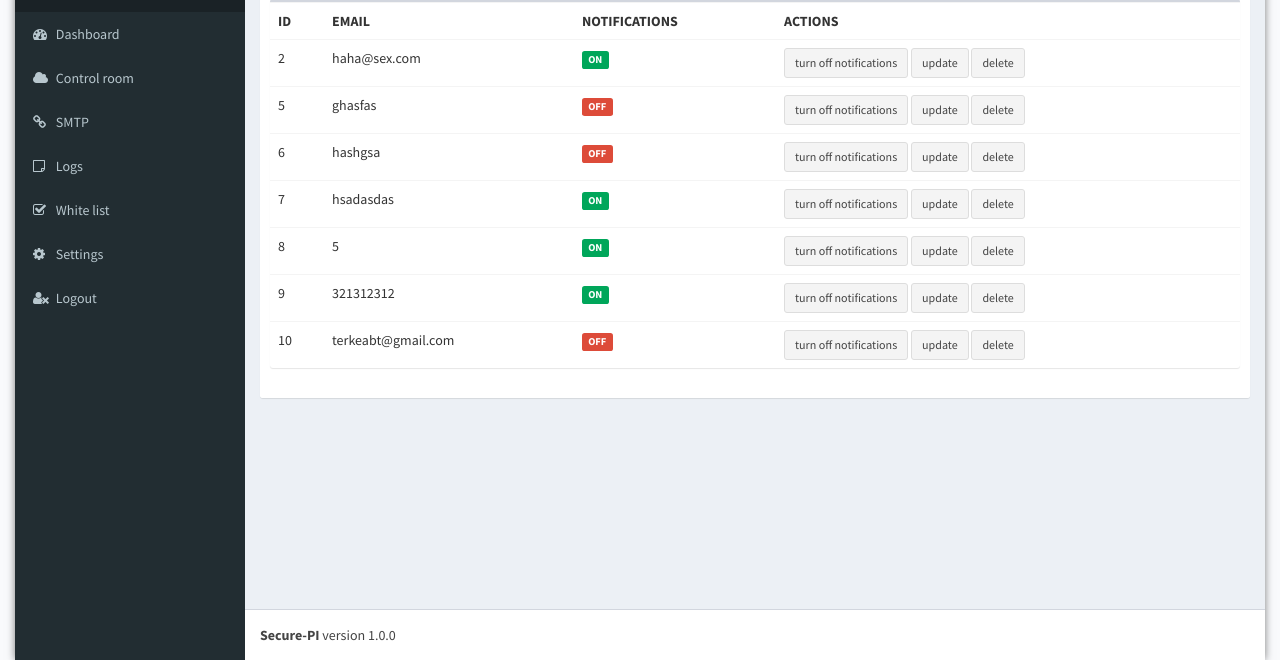
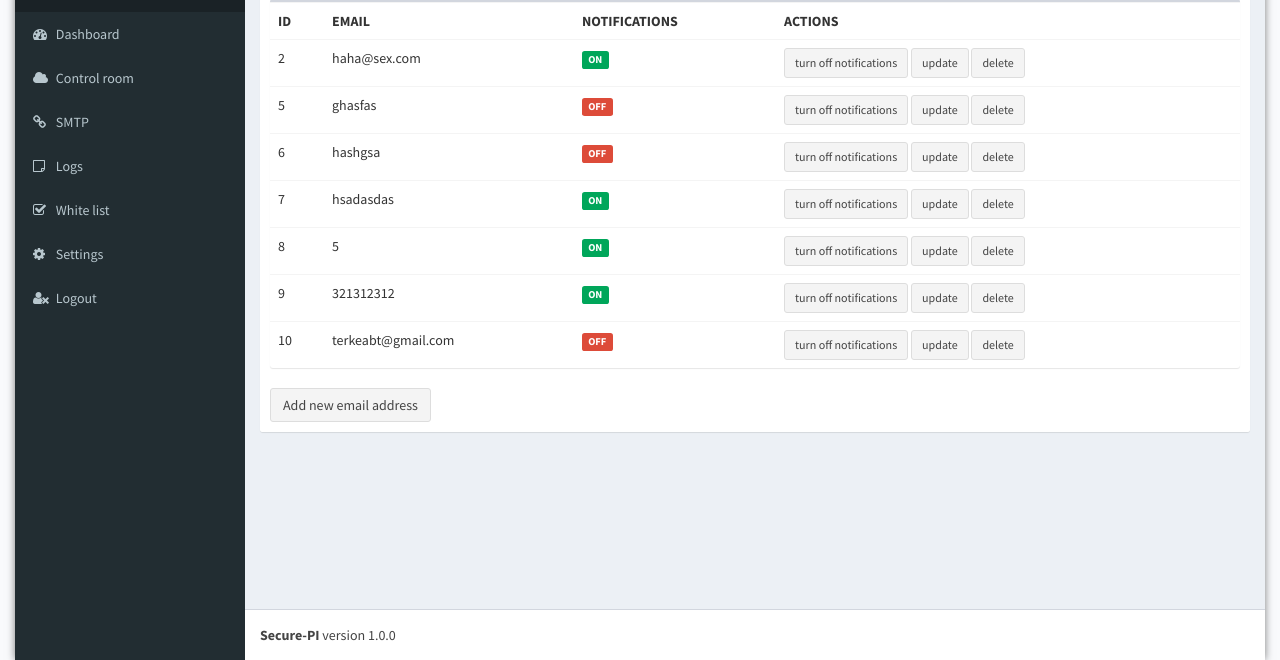
Before and after one commit to Terkea/secure-pi, a Flask app: page /smtp/ in a window 1280 px wide, after a click on "Notification settings". Shown: the part 140-800 px from the top of the page. Run offline with Flask 2, Linux system fonts and the light colour scheme; a user stored in the database is signed in; data comes from the database, SQL or seed files in the repository; both versions use the stored data as it was after the commit; some libraries are stand-ins or nearby versions.

Commit message:
notifications button to add new emails

```diff
--- a/securepi/forms.py
+++ b/securepi/forms.py
@@ -18,3 +18,6 @@ class UpdateSMTPForm(FlaskForm):
 class UpdateEmailAddress(FlaskForm):
     email_update = StringField('Email Address', validators=[DataRequired(message='Field required'), Email()])
     id = StringField('ID', validators=[DataRequired(message='Field required')])
+
+class AddNewEmail(FlaskForm):
+    email = StringField('Email Address', validators=[DataRequired(message='Field required'), Email()])
--- a/securepi/routes.py
+++ b/securepi/routes.py
@@ -1,6 +1,6 @@
 from flask import Flask, escape, request, render_template, redirect, url_for, session
 from securepi import app, tools, db
-from securepi.forms import LoginForm, UpdateSMTPForm, UpdateEmailAddress
+from securepi.forms import LoginForm, UpdateSMTPForm, UpdateEmailAddress, AddNewEmail
 from securepi.models import User, Email, Picture, WhiteList
 import json
 
@@ -62,6 +62,7 @@ def login():
 def smtp():
     form = UpdateSMTPForm(request.form)
     form2 = UpdateEmailAddress(request.form)
+    form3 = AddNewEmail(request.form)
     query = Email.query.all()
 
     if "form-submit" in request.form and form.validate_on_submit():
@@ -91,7 +92,19 @@ def smtp():
     else:
         print('cannot validate the second form')
 
-    return render_template('smtp.html', config=CONFIG['SMTP'], query=query, form=form, form2=form2)
+
+    #todo check if the email is unique
+    if "form3-submit" in request.form and form3.validate_on_submit():
+        email = str(form3.email.data)
+        newemail = Email(email=email, notifications=True)
+
+        db.session.add(newemail)
+        db.session.commit()
+        query = Email.query.all()
+    else:
+        print('cannot validate the third form')
+
+    return render_template('smtp.html', config=CONFIG['SMTP'], query=query, form=form, form2=form2, form3=form3)
 
 @app.route('/delete_email/<int:id>', methods=['GET', 'POST'])
 def delete_email(id):
--- a/securepi/templates/smtp.html
+++ b/securepi/templates/smtp.html
@@ -85,7 +85,7 @@
                             <a href="/change_notification_status/{{ foo.id }}">
                                 <button class="btn btn-sm btn-default">turn off notifications</button>
                             </a>
-                            <a href="" data-toggle="modal" data-target="#{{ foo.id }}">
+                            <a href="#" data-toggle="modal" data-target="#{{ foo.id }}">
                                 <button class="btn btn-sm btn-default" >update</button>
                             </a>
                                 <div class="modal fade" id="{{ foo.id }}">
@@ -130,6 +130,34 @@
           <!-- /.box -->
         </div>
       </div>
+         <a href="#" data-toggle="modal" data-target="#new_email_modal" class="btn btn-default">Add new email address</a>
+          <div class="modal fade" id="new_email_modal">
+          <div class="modal-dialog">
+            <div class="modal-content">
+              <div class="modal-header">
+                <button type="button" class="close" data-dismiss="modal" aria-label="Close">
+                  <span aria-hidden="true">&times;</span></button>
+                <h4 class="modal-title">Add a new email address</h4>
+              </div>
+                <form action="/smtp/" method="post">
+                    {{ form.csrf_token }}
+                  <div class="modal-body">
+                      <div class="form-group">
+                          {{ form3.email(class='form-control', placeholder='Email address') }}
+                      </div>
+                  </div>
+
+                    <div class="modal-footer">
+                        <button type="button" class="btn btn-default pull-left" data-dismiss="modal">Close</button>
+                        <input type="submit" class="btn btn-danger" id="form3-submit" name="form3-submit" value="INSERT">
+                    </div>
+                </form>
+            </div>
+            <!-- /.modal-content -->
+          </div>
+          <!-- /.modal-dialog -->
+        </div>
+        <!-- /.modal -->
       </div>
     </div>
     <!-- /.tab-content -->
```
Also changed, not shown: securepi/data.db.
